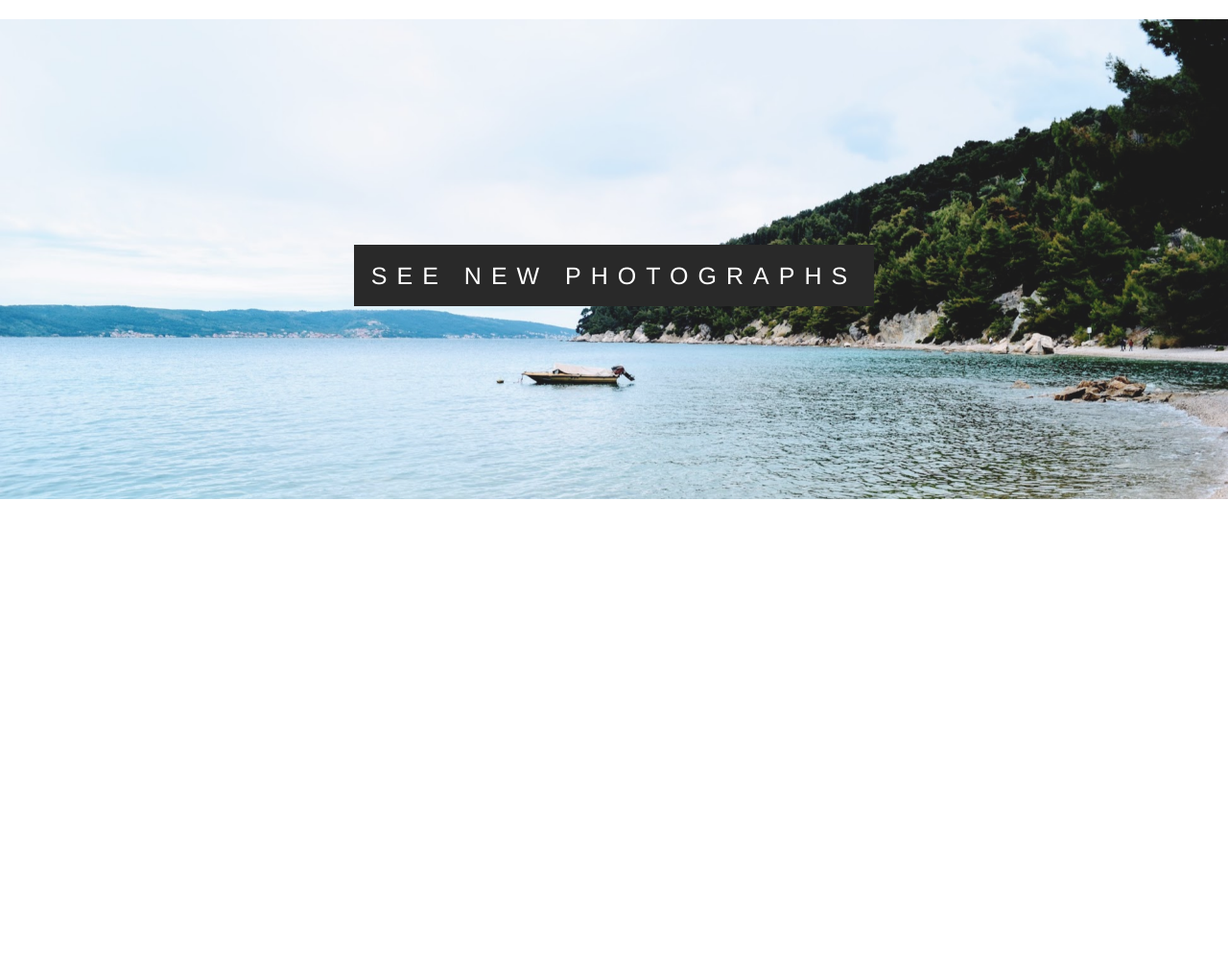
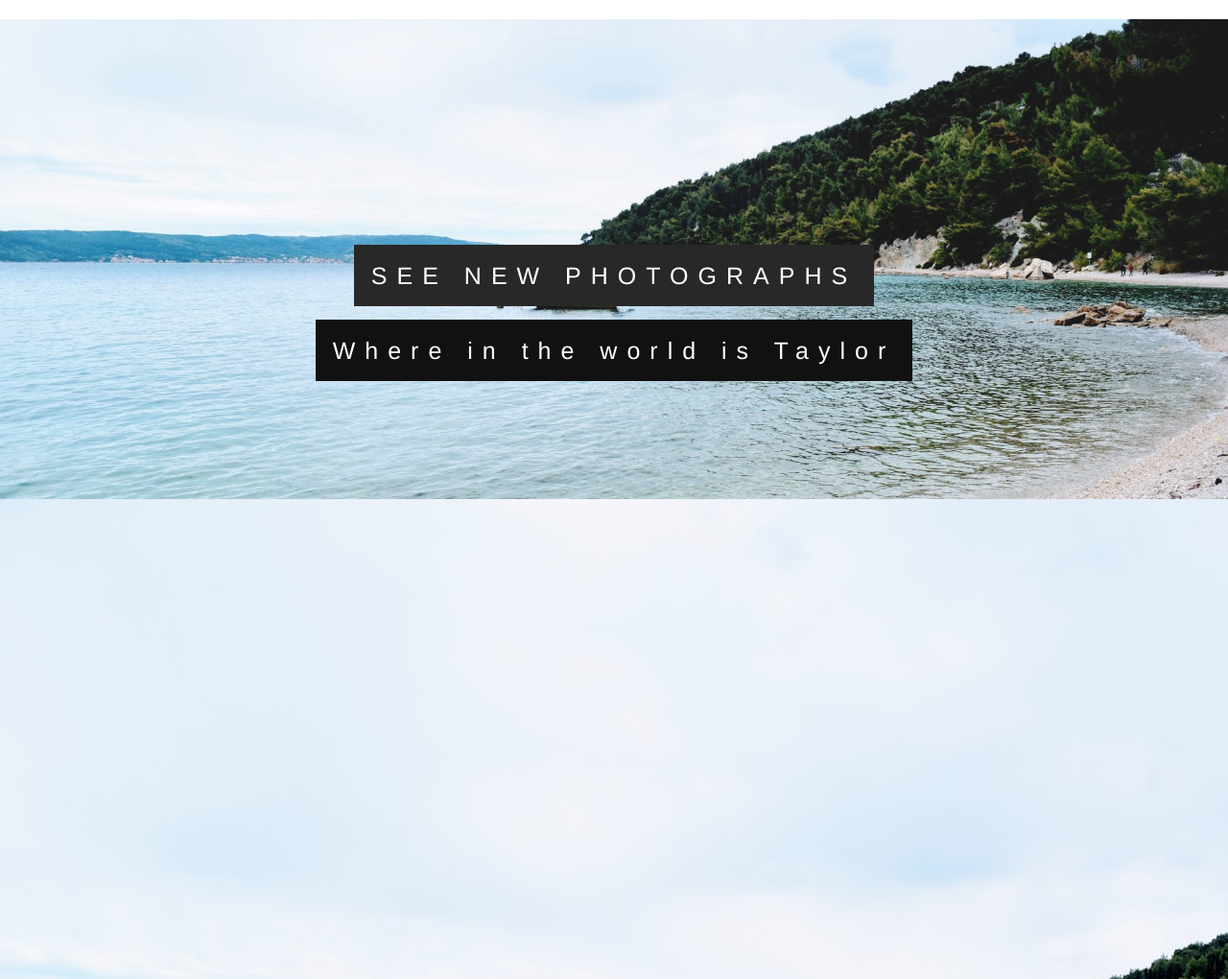
Before and after one commit to taylorquinn/wedding, a PHP site: page / in a window 1280 px wide. Shown: the part 52-1072 px from the top of the page at 96% size. Before the commit the page ends 572 px from the top, so only its background shows below. Run offline with PHP 8.4, Linux system fonts and the light colour scheme; some libraries are stand-ins or nearby versions.

Commit message:
add to page

```diff
--- a/index.html
+++ b/index.html
@@ -85,8 +85,16 @@
 
 		<div class="bgimg-0">
 		  <div class="caption">
-		  <a href="<?= BASE_URL ?>/photographs" style="text-decoration:none">
+		  <a href="/photographs" style="text-decoration:none">
 		    <span class="border">SEE NEW PHOTOGRAPHS</span>
+		    </a>
+		  </div>
+		</div>
+
+		<div class="bgimg-1">
+		  <div class="caption">
+		  <a href="/photographs" style="text-decoration:none">
+		    <span class="border">Where in the world is Taylor</span>
 		    </a>
 		  </div>
 		</div>
--- a/styles.css
+++ b/styles.css
@@ -22,7 +22,7 @@
 /*COMMON ELEMENTS*******************************************************************/
 /*HOME*/
 
-.bgimg-0 {
+.bgimg-0,.bigimg-1 {
   position: relative;
   opacity: 0.9;
   background-attachment: fixed;
@@ -33,6 +33,10 @@
 }
 
 .bgimg-0 {
+  background-image: url("images/split_croatia_beach.JPG");
+  min-height: 500px;
+}
+.bgimg-1{
   background-image: url("images/split_croatia_beach.JPG");
   min-height: 500px;
 }
```
